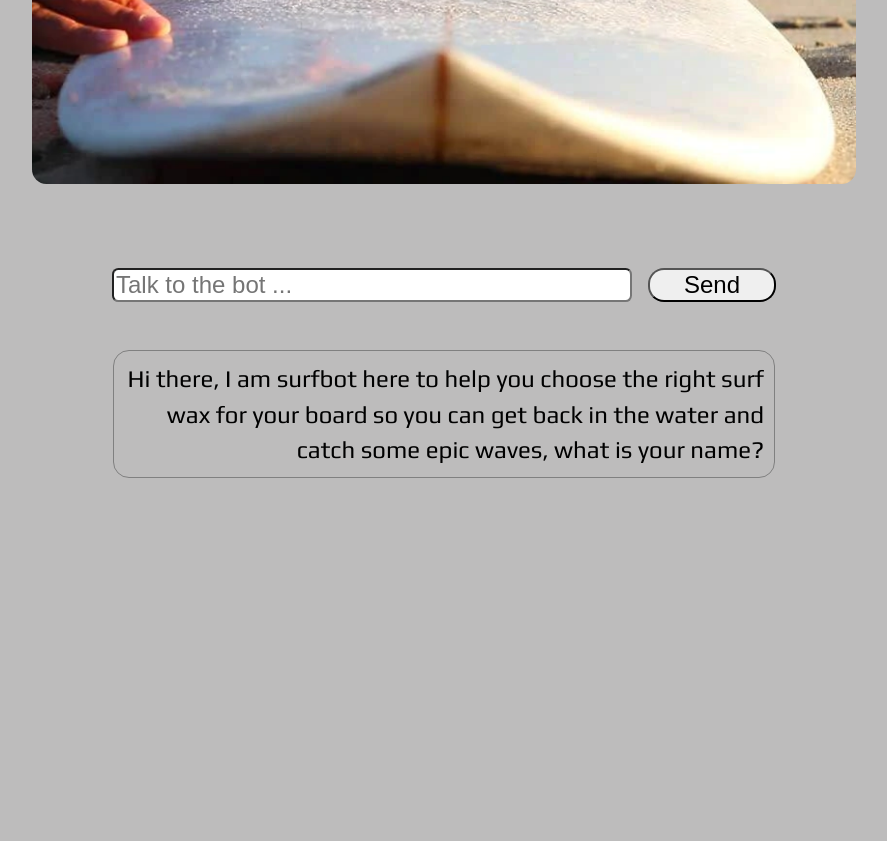
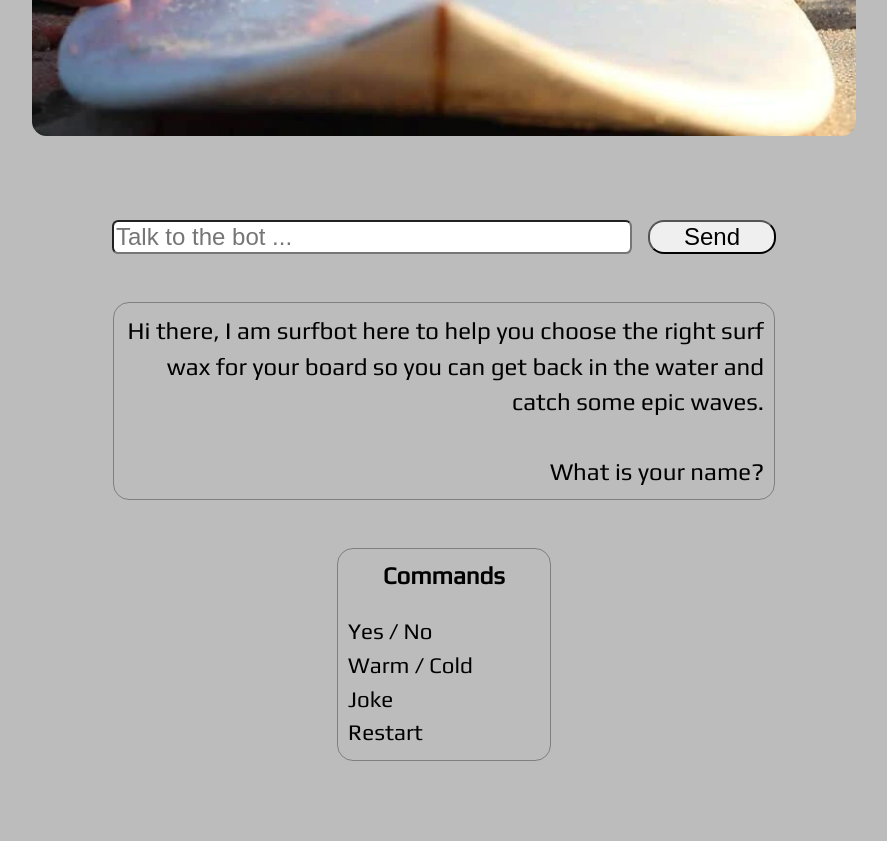
Before and after one commit to AyrtonCR/chatbot-project, a website with bundled scripts: page Submission/index.html in a window 1280 px wide. Shown: the part 400-1241 px from the top of the page, without its empty margins (196-1083 px from the left). Before the commit the page ends 878 px from the top, so only its background shows below. Built offline with nearby package versions, Linux system fonts and the light colour scheme.

Commit message:
add flowchat to /images and add some basic html and css so there is a commands box in the browser

```diff
--- a/Submission/index.html
+++ b/Submission/index.html
@@ -45,8 +45,17 @@
           <div class="chat-item chat-item-bot">
             Hi there, I am surfbot here to help you choose the right surf wax
             for your board so you can get back in the water and catch some epic
-            waves, what is your name?
+            waves. <br />
+            <br />
+            What is your name?
           </div>
+        </div>
+      </div>
+
+      <div class="chatbox-info-container">
+        <div class="chatbox-info">
+          <h3>Commands</h3>
+          <p>Yes / No<br />Warm / Cold<br />Joke<br />Restart</p>
         </div>
       </div>
     </div>
--- a/Submission/script.js
+++ b/Submission/script.js
@@ -17,6 +17,11 @@ const coldReplies = ["cold", "freezing", "chilly"];
 const tellJoke = [
   "What did the German animal doctor wear when he went surfing? A Vetsuit",
 ];
+const helpInfo = [
+  "The purpose of this bot is to help you choose the right surf wax for your surfboard.<br> If you do not own a surfboard dont worry! You can steal one off someones roof at the beach. <br><br>The answers you can input are 'yes', 'no', 'warm', 'cold', 'joke', and 'help' if you get lost.",
+];
+
+const rippingInfo = ["https://www.youtube.com/watch?v=-ilFR_rI_ow"];
 
 const getBotReply = (msg) => {
   console.log(level);
@@ -27,11 +32,19 @@ const getBotReply = (msg) => {
     return tellJoke;
   }
 
+  if (lowerCaseUserInput === "help") {
+    return helpInfo;
+  }
+
+  if (lowerCaseUserInput === "ripping") {
+    return rippingInfo;
+  }
+
   if (msg === "restart") {
     level = 0;
     path = 0;
     rememberedName = undefined;
-    return "Hi there, I am surfbot here to help you choose the right surf wax for your board so you can get back in the water and catch some epic waves, what is your name?";
+    return "Hi there, I am surfbot here to help you choose the right surf wax for your board so you can get back in the water and catch some epic waves.<br> What is your name?";
   }
 
   if (level === 0 && rememberedName === undefined) {
--- a/Submission/style.css
+++ b/Submission/style.css
@@ -7,7 +7,7 @@ body {
 .surf-img {
   max-width: 90%;
   height: 0, auto;
-  margin-top: 7rem;
+  margin-top: 4rem;
   margin-bottom: 4rem;
   margin-left: 2rem;
   margin-right: 2rem;
@@ -95,3 +95,31 @@ body {
   line-height: 2.2rem;
   text-align: right;
 }
+
+.chatbox-info-container {
+  margin-top: 2vh;
+  display: flex;
+  justify-content: center;
+}
+
+.chatbox-info {
+  font-family: "Play", sans-serif;
+  margin-top: 2rem;
+  margin-bottom: 5rem;
+  line-height: 2.1rem;
+  width: 15vw;
+  text-align: left;
+  height: 11.9rem;
+  border-radius: 1rem;
+  border: 1px solid gray;
+  display: flex;
+  flex-direction: column;
+  padding: 10px;
+  font-size: 1.4rem;
+}
+
+h3 {
+  text-align: center;
+  font-size: 1.5rem;
+  margin: 0;
+}
```
Also changed, not shown: test/script.test.js (+1 -1 lines), Submission/images/ayrtons-surfbot-flowchat.jpeg (added).
